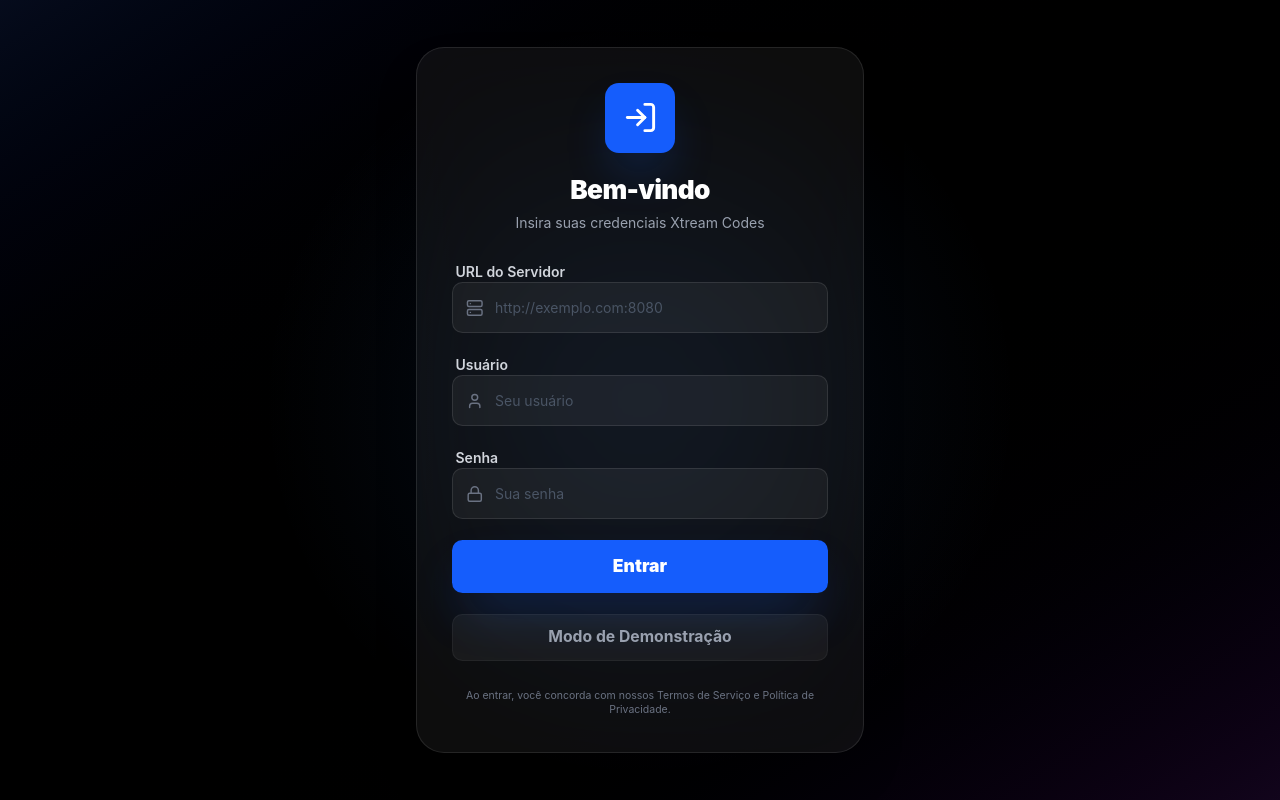
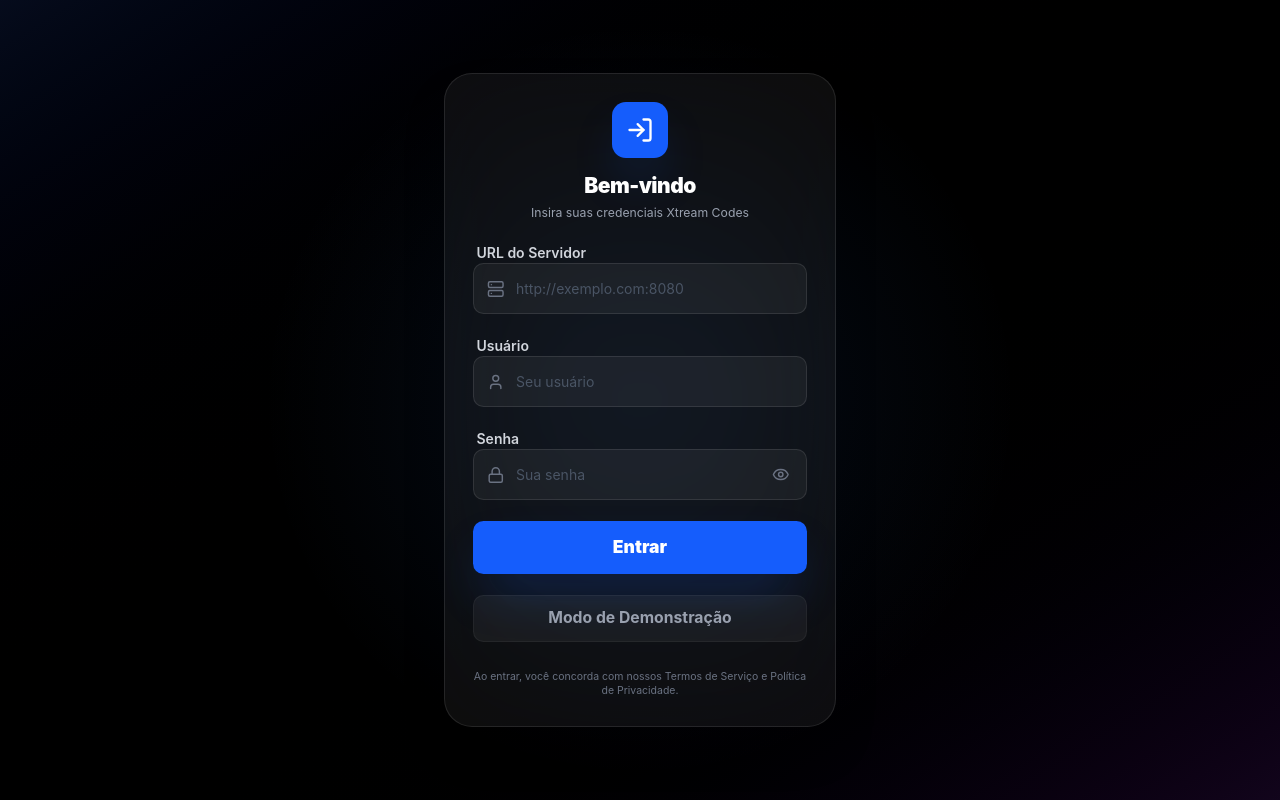
Before and after one commit to jff7pc-sudo/IPTV-100-WEB, a React (Vite) app: page /login in a window 1280 px wide. Built offline with nearby package versions, Linux system fonts and the light colour scheme.

Commit message:
feat(login): add password visibility toggle
Introduces a password visibility toggle to the login screen. This allows users to show or hide their password input for better security and usability.

Also includes minor UI adjustments and improved build script messaging.

```diff
--- a/src/ui/screens/login/LoginScreen.tsx
+++ b/src/ui/screens/login/LoginScreen.tsx
@@ -7,7 +7,7 @@ import React, { useState } from 'react';
 import { useAppStore } from '../../../di/AppModule';
 import { XtreamApi } from '../../../data/remote/XtreamApi';
 import { motion } from 'motion/react';
-import { LogIn, Server, User as UserIcon, Lock, AlertCircle, Loader2 } from 'lucide-react';
+import { LogIn, Server, User as UserIcon, Lock, AlertCircle, Loader2, Eye, EyeOff } from 'lucide-react';
 
 import { SecurityPrefs } from '../../../data/local/SecurityPrefs';
 
@@ -16,6 +16,7 @@ export const LoginScreen: React.FC = () => {
   const [url, setUrl] = useState(saved?.url || '');
   const [username, setUsername] = useState(saved?.username || '');
   const [password, setPassword] = useState(saved?.password || '');
+  const [showPassword, setShowPassword] = useState(false);
   const [loading, setLoading] = useState(false);
   const [error, setError] = useState<string | null>(null);
   const login = useAppStore((state) => state.login);
@@ -69,14 +70,14 @@ export const LoginScreen: React.FC = () => {
       <motion.div
         initial={{ opacity: 0, y: 20 }}
         animate={{ opacity: 1, y: 0 }}
-        className="w-full max-w-lg bg-white/5 backdrop-blur-2xl border border-white/10 rounded-[2rem] p-10 relative z-10 shadow-2xl"
+        className="w-full max-w-md bg-white/5 backdrop-blur-2xl border border-white/10 rounded-[2rem] p-8 relative z-10 shadow-2xl"
       >
-        <div className="flex flex-col items-center mb-8">
-          <div className="w-20 h-20 bg-blue-600 rounded-2xl flex items-center justify-center mb-6 shadow-2xl shadow-blue-600/30">
-            <LogIn className="w-10 h-10 text-white" />
+        <div className="flex flex-col items-center mb-6">
+          <div className="w-16 h-16 bg-blue-600 rounded-2xl flex items-center justify-center mb-4 shadow-2xl shadow-blue-600/30">
+            <LogIn className="w-8 h-8 text-white" />
           </div>
-          <h1 className="text-3xl font-black text-white tracking-tight">Bem-vindo</h1>
-          <p className="text-base text-gray-400 mt-2">Insira suas credenciais Xtream Codes</p>
+          <h1 className="text-2xl font-black text-white tracking-tight">Bem-vindo</h1>
+          <p className="text-sm text-gray-400 mt-1">Insira suas credenciais Xtream Codes</p>
         </div>
 
         <form onSubmit={handleSubmit} className="space-y-6">
@@ -115,13 +116,20 @@ export const LoginScreen: React.FC = () => {
             <div className="relative">
               <Lock className="absolute left-4 top-1/2 -translate-y-1/2 w-5 h-5 text-gray-500" />
               <input
-                type="password"
+                type={showPassword ? 'text' : 'password'}
                 value={password}
                 onChange={(e) => setPassword(e.target.value)}
                 placeholder="Sua senha"
-                className="w-full bg-white/5 border border-white/10 rounded-xl py-4 pl-12 pr-4 text-base text-white placeholder:text-gray-600 focus:outline-none focus:ring-4 focus:ring-blue-500 transition-all"
+                className="w-full bg-white/5 border border-white/10 rounded-xl py-4 pl-12 pr-14 text-base text-white placeholder:text-gray-600 focus:outline-none focus:ring-4 focus:ring-blue-500 transition-all"
                 required
               />
+              <button
+                type="button"
+                onClick={() => setShowPassword(!showPassword)}
+                className="absolute right-4 top-1/2 -translate-y-1/2 p-1 text-gray-500 hover:text-white transition-colors"
+              >
+                {showPassword ? <EyeOff className="w-5 h-5" /> : <Eye className="w-5 h-5" />}
+              </button>
             </div>
           </div>
 
```
Also changed, not shown: 1 other file (tests, documents, lock files or other folders).
